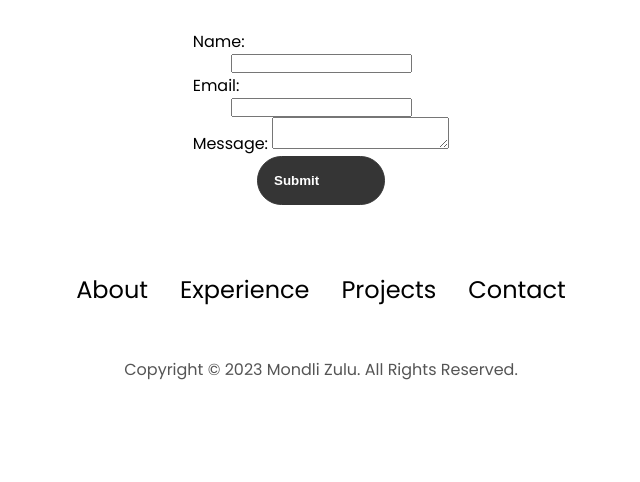
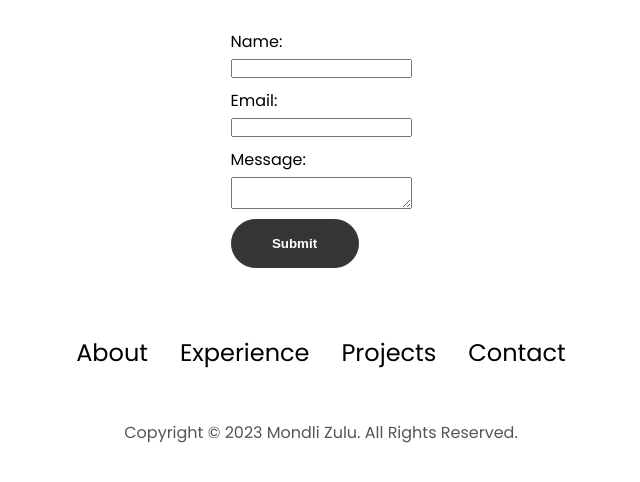
Before and after one commit to iLembe/alx_capstone_project, a plain HTML site: page index.html in a window 1280 px wide. Shown: the part 3413-3895 px from the top of the page, without its empty margins (319-959 px from the left). Drawn offline with Linux system fonts and the light colour scheme.

Commit message:
Adding new containers

```diff
--- a/style.css
+++ b/style.css
@@ -425,6 +425,18 @@ article .icon {
   height: 2.5rem;
 }
 
+.input-container {
+  display: flex;
+  flex-direction: column;
+  margin-bottom: 10px;
+}
+
+.input-container label {
+  margin-bottom: 5px;
+}
+
+
+/*
 form button{
   display: flex;
   color: rgb(53,53,53);
@@ -435,7 +447,7 @@ form input{
   display: flex;
   color: rgb(129, 124, 124);
   margin: auto;
-}
+}*/
 
 
 /* FOOTER SECTION */
```
